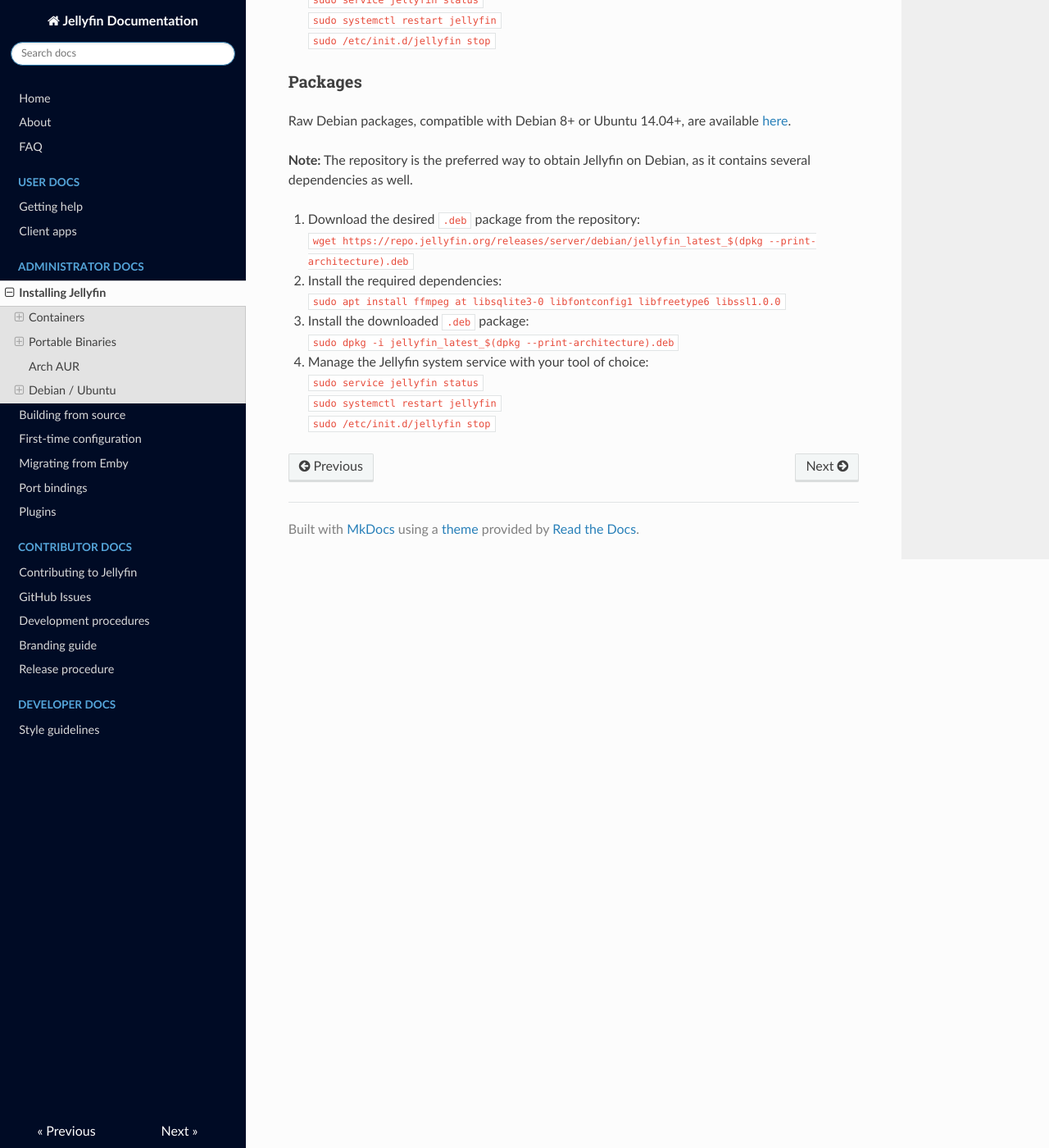
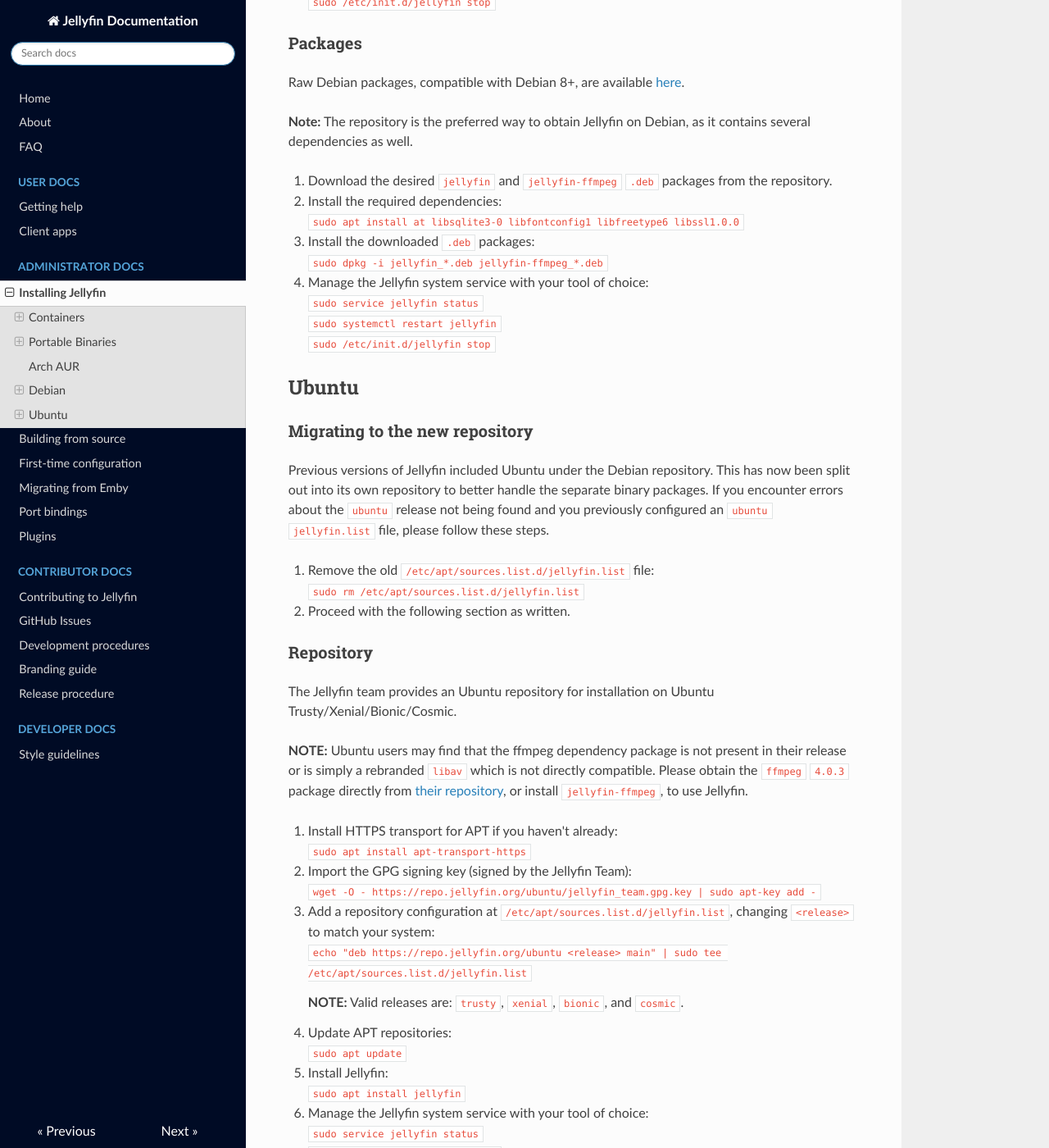
Before and after one commit to jellyfin-archive/jellyfin-docs, an MkDocs documentation site: the page built from docs/administrator-docs/installing.md, in a window 1280 px wide and 1400 px high, scrolled down 2225 px. Shown: the whole window at 82% size. Built offline with MkDocs 1.6.1, drawn with Linux system fonts in a browser that asks for light colours; nearby versions of some CDN libraries; old or Windows-style settings are respelled for this version of MkDocs; some of the changed text lies outside the part shown.

Commit message:
Update installation docs for 10.2.0
Split out the Ubuntu packages to their own repo

```diff
--- a/docs/administrator-docs/installing.md
+++ b/docs/administrator-docs/installing.md
@@ -51,13 +51,15 @@ Platform-agnostic .NET Core DLL builds in TAR archive format are available [here
 
 The Jellyfin package is in the AUR avilable [here](https://aur.archlinux.org/packages/jellyfin-git/).
 
-## Debian / Ubuntu
+## Debian
 
 ### Repository
 
-The Jellyfin team provides a Debian repository for installation on Debian and Ubuntu machines.
+The Jellyfin team provides a Debian repository for installation on Debian Jessie/Stretch/Buster.
 
-**NOTE:** Ubuntu users may find that the ffmpeg dependency package is not present in their release or is simply a rebranded `libav` which is not directly compatible. Please obtain the `ffmpeg` package directly from [their repository](https://ffmpeg.org/) to use Jellyfin on Ubuntu.
+1. If you are on Buster, remove any `ffmpeg` system packages as `4.1` is not compatible with Jellyfin at this time:
+    `sudo apt remove ffmpeg`
+    `sudo apt autoremove`
 
 **NOTE:** Only 64-bit (amd64) versions of Linux are supported as there is no Microsoft DotNET available for 32-bit (i386) Linux systems.
 
@@ -85,20 +87,77 @@ The Jellyfin team provides a Debian repository for installation on Debian and Ub
 
 ### Packages
 
-Raw Debian packages, compatible with Debian 8+ or Ubuntu 14.04+, are available [here](https://repo.jellyfin.org/releases/server/debian).
+Raw Debian packages, compatible with Debian 8+, are available [here](https://repo.jellyfin.org/releases/server/debian).
 
 **Note:** The repository is the preferred way to obtain Jellyfin on Debian, as it contains several dependencies as well.
 
-1. Download the desired `.deb` package from the repository:
-    `wget https://repo.jellyfin.org/releases/server/debian/jellyfin_latest_$(dpkg --print-architecture).deb`
+1. Download the desired `jellyfin` and `jellyfin-ffmpeg` `.deb` packages from the repository.
 
 1. Install the required dependencies:
-    `sudo apt install ffmpeg at libsqlite3-0 libfontconfig1 libfreetype6 libssl1.0.0`
+    `sudo apt install at libsqlite3-0 libfontconfig1 libfreetype6 libssl1.0.0`
 
-1. Install the downloaded `.deb` package:
-    `sudo dpkg -i jellyfin_latest_$(dpkg --print-architecture).deb`
+1. Install the downloaded `.deb` packages:
+    `sudo dpkg -i jellyfin_*.deb jellyfin-ffmpeg_*.deb`
 
 1. Manage the Jellyfin system service with your tool of choice:
     `sudo service jellyfin status`
     `sudo systemctl restart jellyfin`
     `sudo /etc/init.d/jellyfin stop`
+
+## Ubuntu
+
+### Migrating to the new repository
+
+Previous versions of Jellyfin included Ubuntu under the Debian repository. This has now been split out into its own repository to better handle the separate binary packages. If you encounter errors about the `ubuntu` release not being found and you previously configured an `ubuntu` `jellyfin.list` file, please follow these steps.
+
+1. Remove the old `/etc/apt/sources.list.d/jellyfin.list` file:
+    `sudo rm /etc/apt/sources.list.d/jellyfin.list`
+
+1. Proceed with the following section as written.
+
+### Repository
+
+The Jellyfin team provides an Ubuntu repository for installation on Ubuntu Trusty/Xenial/Bionic/Cosmic.
+
+**NOTE:** Ubuntu users may find that the ffmpeg dependency package is not present in their release or is simply a rebranded `libav` which is not directly compatible. Please obtain the `ffmpeg` `4.0.3` package directly from [their repository](https://ffmpeg.org/), or install `jellyfin-ffmpeg`, to use Jellyfin.
+
+1. Install HTTPS transport for APT if you haven't already:
+    `sudo apt install apt-transport-https`
+
+1. Import the GPG signing key (signed by the Jellyfin Team):
+    `wget -O - https://repo.jellyfin.org/ubuntu/jellyfin_team.gpg.key | sudo apt-key add -`
+
+1. Add a repository configuration at `/etc/apt/sources.list.d/jellyfin.list`, changing `<release>` to match your system:
+    `echo "deb https://repo.jellyfin.org/ubuntu <release> main" | sudo tee /etc/apt/sources.list.d/jellyfin.list`
+
+    **NOTE:** Valid releases are: `trusty`, `xenial`, `bionic`, and `cosmic`.
+
+1. Update APT repositories:
+    `sudo apt update`
+
+1. Install Jellyfin:
+    `sudo apt install jellyfin`
+
+1. Manage the Jellyfin system service with your tool of choice:
+    `sudo service jellyfin status`
+    `sudo systemctl restart jellyfin`
+    `sudo /etc/init.d/jellyfin stop`
+
+### Packages
+
+Raw Ubuntu packages, compatible with Ubuntu 14.04+, are available [here](https://repo.jellyfin.org/releases/server/ubuntu).
+
+**Note:** The repository is the preferred way to obtain Jellyfin on Ubuntu, as it contains several dependencies as well.
+
+1. Download the desired `jellyfin` and `jellyfin-ffmpeg` `.deb` packages from the repository.
+
+1. Install the required dependencies:
+    `sudo apt install at libsqlite3-0 libfontconfig1 libfreetype6 libssl1.0.0`
+
+1. Install the downloaded `.deb` packages:
+    `sudo dpkg -i jellyfin_*.deb jellyfin-ffmpeg_*.deb`
+
+1. Manage the Jellyfin system service with your tool of choice:
+    `sudo service jellyfin status`
+    `sudo systemctl restart jellyfin`
+    `sudo /etc/init.d/jellyfin stop`
```
Also changed, not shown: other parts of docs/administrator-docs/installing.md (+1 -1 lines), docs/index.md (+2 -1 lines).
